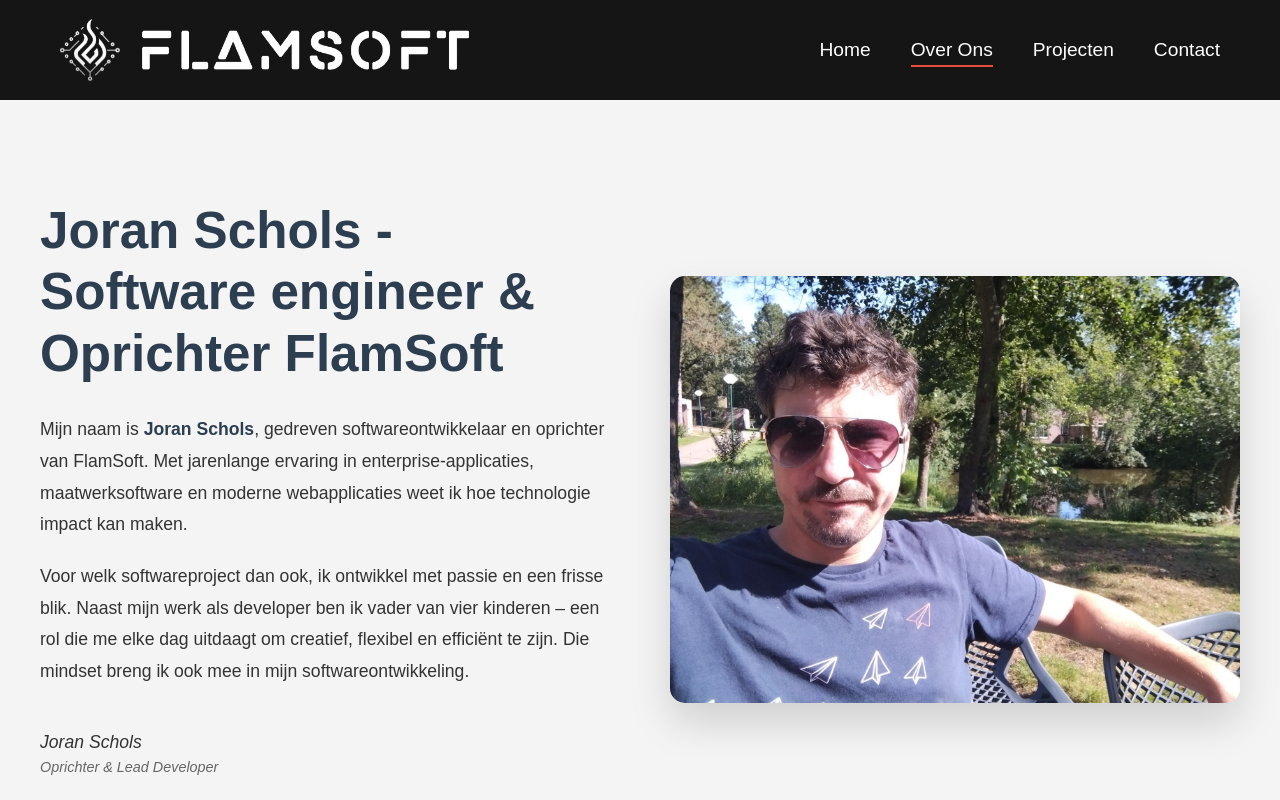
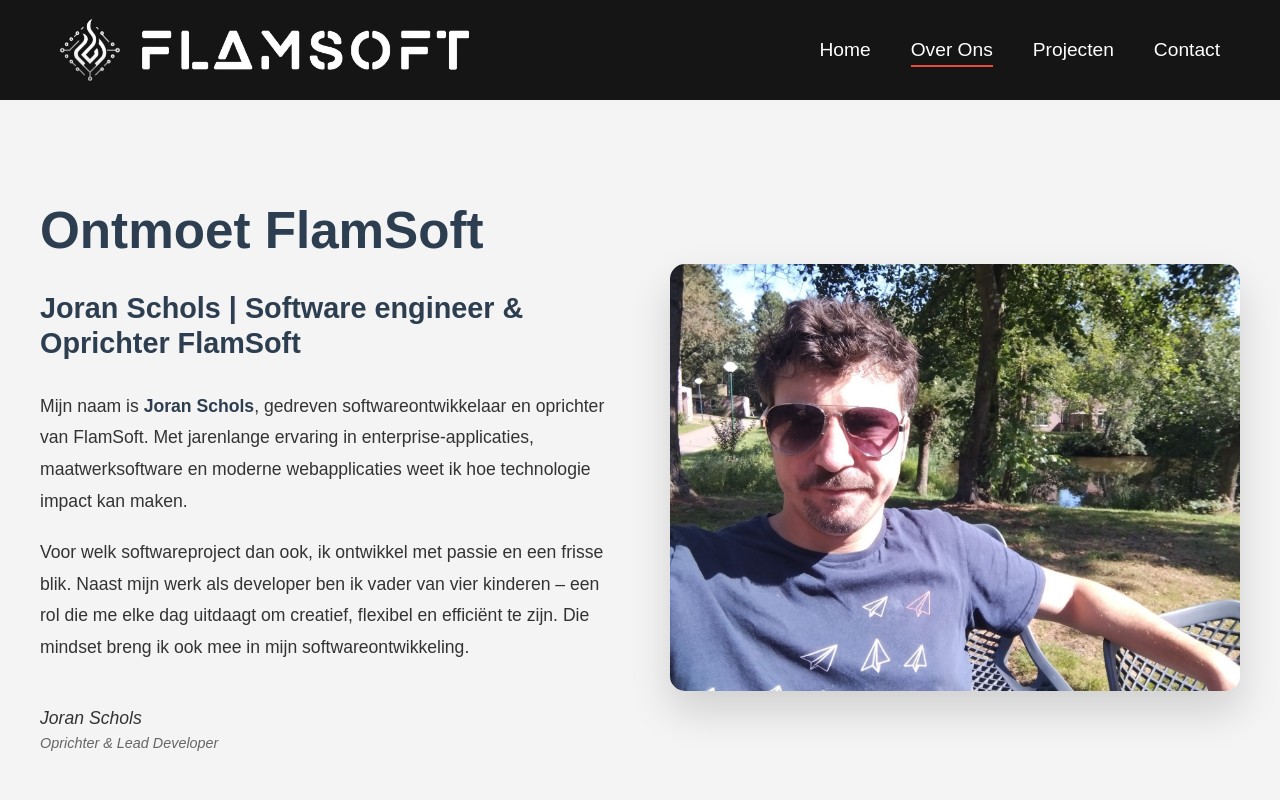
Before and after one commit to AmonMcDuul/flamsoft-frontend, an Angular app: page /about in a window 1280 px wide. Shown: the top 800 px of the page. Built offline with nearby package versions, Linux system fonts and the light colour scheme.

Commit message:
subtitle

```diff
--- a/src/app/pages/about/about.component.html
+++ b/src/app/pages/about/about.component.html
@@ -3,7 +3,8 @@
         <div class="container">
             <div class="intro-content">
                 <div class="intro-text">
-                    <h1 class="intro-title">Joran Schols - Software engineer & Oprichter FlamSoft</h1>
+                    <h1 class="intro-title">Ontmoet FlamSoft</h1>
+                    <h2 class="intro-sub-title">Joran Schols | Software engineer & Oprichter FlamSoft</h2>
                     <div class="intro-description">
                         <p>
                             Mijn naam is <strong>Joran Schols</strong>, gedreven softwareontwikkelaar en oprichter van FlamSoft. Met jarenlange ervaring in enterprise-applicaties, maatwerksoftware en moderne webapplicaties weet ik hoe technologie impact kan maken.
--- a/src/app/pages/about/about.component.scss
+++ b/src/app/pages/about/about.component.scss
@@ -29,6 +29,14 @@
 
         .intro-title {
             font-size: 3.2rem;
+            font-weight: 700;
+            color: $secondary-color;
+            margin-bottom: 30px;
+            line-height: 1.2;
+        }
+
+        .intro-sub-title {
+            font-size: 1.8rem;
             font-weight: 700;
             color: $secondary-color;
             margin-bottom: 30px;
--- a/src/app/pages/home/home.component.html
+++ b/src/app/pages/home/home.component.html
@@ -132,7 +132,7 @@
         <div class="container">
             <div class="cta-content">
                 <h2>Klaar om te beginnen?</h2>
-                <p>Laten we samenwerken aan uw volgende project. Ons team staat klaar om uw ideeën tot leven te brengen.</p>
+                <p>Laten we samenwerken aan uw volgende project. Wij staat klaar om uw ideeën tot leven te brengen.</p>
                 <a [routerLink]="'/contact'" class="cta-button">
                     Neem contact op <i class="fas fa-arrow-right"></i>
                 </a>
```
